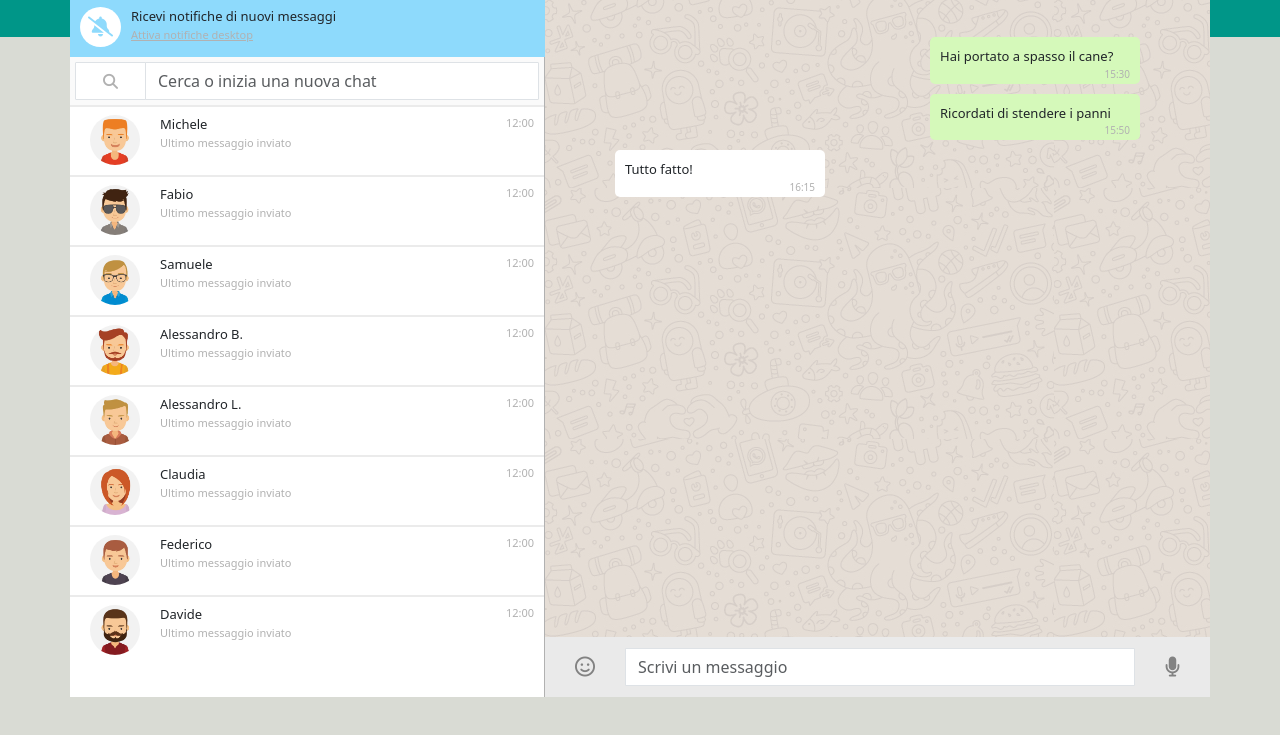
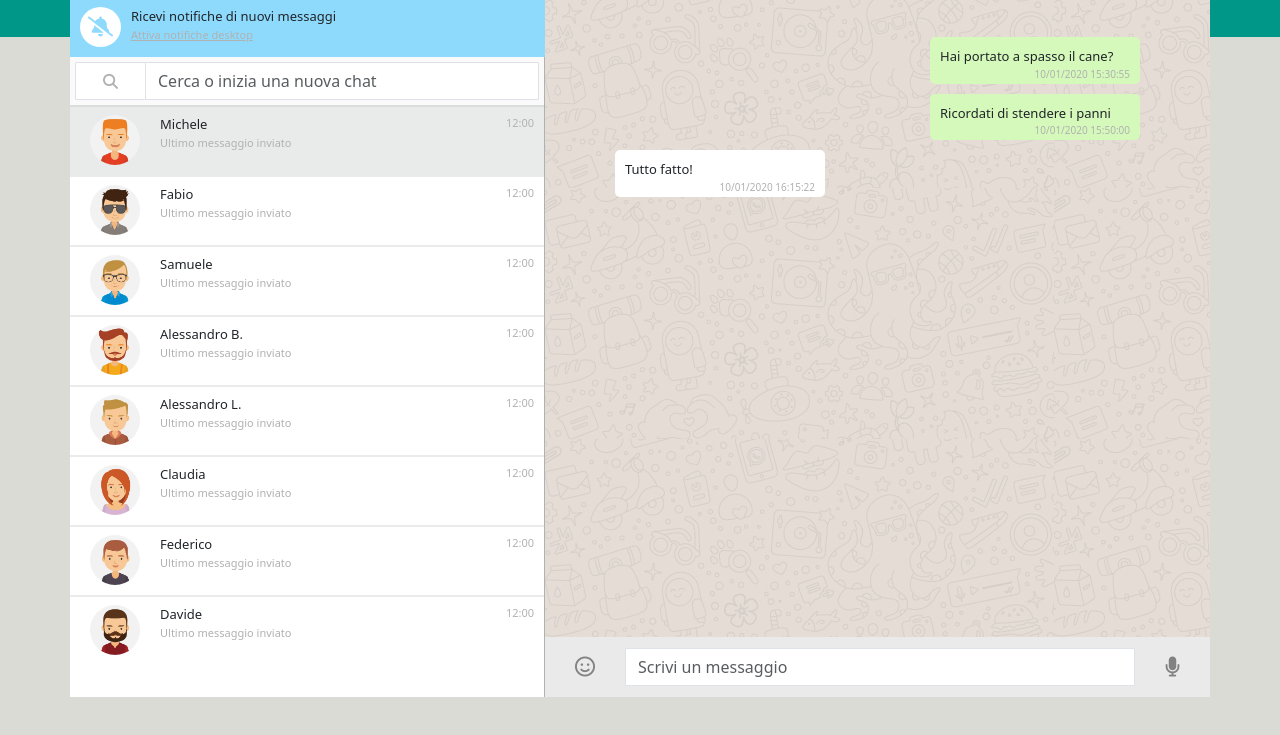
Before and after one commit to ChristianBianchi99/vue-boolzapp, a plain HTML site: page index.html in a window 1280 px wide. Shown: the part 87-822 px from the top of the page. Drawn offline with nearby package versions, Linux system fonts and the light colour scheme.

Commit message:
Agg funzioni milestone 2

```diff
--- a/css/style.css
+++ b/css/style.css
@@ -77,6 +77,9 @@ hr {
     height: 50px;
     width: 50px;
     margin: 0 20px 0 10px;
+}
+.active {
+    background-color: rgb(233, 235, 235);
 }
 /* FINE STILE CONTATTI */
 /* INIZIO STILE CONVERSAZIONI */
--- a/index.html
+++ b/index.html
@@ -47,7 +47,7 @@
                                 </div>
                             </div>
                             <div class="contactsList"> <!-- Inizio lista contatti -->
-                                <div class="contact d-flex justify-content-between" v-for="(contact, index) in contacts">
+                                <div class="contact d-flex justify-content-between" v-for="(contact, index) in contacts" :class="index === activeChat ? 'active' : ''" @click="becomeActive(index)">
                                     <hr>
                                     <div class="d-flex">
                                         <div class="profileImg">
@@ -75,10 +75,10 @@
                         <header> <!-- Inizio header -->
                             <div class="profile">
                                 <div class="profileImg">
-                                    <img src="./img/avatar_1.jpg" alt="Michele">
+                                    <img :src="contacts[activeChat].avatar" :alt="contacts[activeChat].name">
                                 </div>
                                 <div class="name">
-                                    Michele
+                                    {{contacts[activeChat].name}}
                                     <div class="accesso">
                                         Ultimo accesso oggi alle 12:00
                                     </div>
@@ -92,22 +92,10 @@
                         </header> <!-- Fine header -->
                         <main> <!-- Inizio main -->
                             <div class="conversation">
-                                <div class="message sent">
-                                    Hai portato a spasso il cane?
+                                <div class="message" v-for="(message) in contacts[activeChat].messages" :class="message.status === 'sent' ? 'sent' : 'received'">
+                                    {{message.message}}
                                     <div class="time">
-                                        15:30
-                                    </div>
-                                </div>
-                                <div class="message sent">
-                                    Ricordati di stendere i panni
-                                    <div class="time">
-                                        15:50
-                                    </div>
-                                </div>
-                                <div class="message received">
-                                    Tutto fatto!
-                                    <div class="time">
-                                        16:15
+                                        {{message.date}}
                                     </div>
                                 </div>
                             </div>
--- a/js/script.js
+++ b/js/script.js
@@ -165,7 +165,13 @@ createApp({
                         }
                     ],
                 }
-            ]
+            ],
+            activeChat: 0,
         }
     },
+    methods: {
+        becomeActive(index){
+            this.activeChat= index;
+        },
+    },
 }).mount('#app')
```
